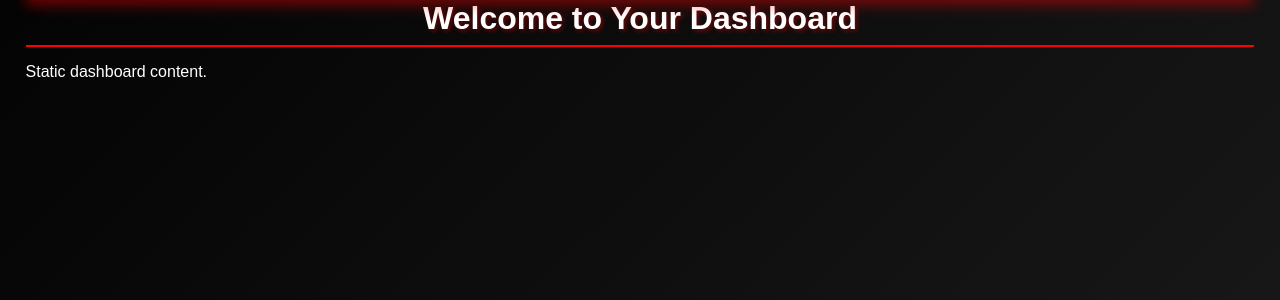
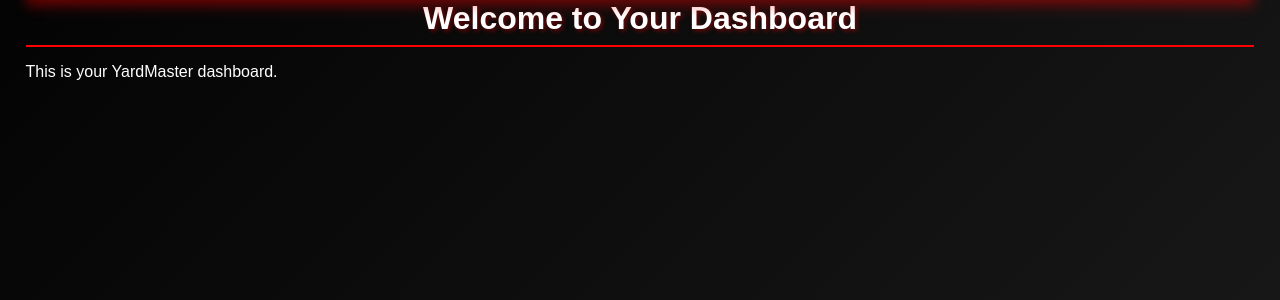
Before and after one commit to mtjoymadman/ai.redlionsalvage.net, a PHP site: page /dashboard.php in a window 1280 px wide. Shown: the part 282-582 px from the top of the page. Run offline with PHP 8.4, Linux system fonts and the light colour scheme.

Commit message:
Update dashboard.php

```diff
--- a/frontend/dashboard.php
+++ b/frontend/dashboard.php
@@ -9,11 +9,11 @@
 <body>
     <header>
         <img src="logo.png" alt="YardMaster Logo" class="logo">
-        <a href="/index.xhtml" class="home-btn">Home</a>
+        <a href="index.php" class="home-btn">Home</a>
     </header>
     <div class="dashboard-container">
         <h1>Welcome to Your Dashboard</h1>
-        <p>Static dashboard content.</p>
+        <p>This is your YardMaster dashboard.</p>
     </div>
 </body>
 </html>
```
